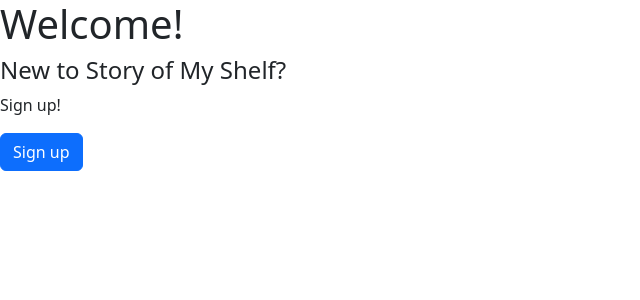
After one commit to tcobb16/story-of-my-shelf, a Flask app: page / in a window 1280 px wide. The commit adds this page. Shown: the top 300 px of the page, without its empty margins (0-640 px from the left). Run offline with Flask 2, Linux system fonts and the light colour scheme; some libraries are stand-ins or nearby versions.

Commit message:
added requirements.txt and initiated venv

```diff
--- a/app.py
+++ b/app.py
@@ -99,3 +99,17 @@
     """Handle logout of user."""
     flash(f"Goodbye!", "success")
     return redirect("/login")
+
+
+@app.route('/')
+def homepage():
+    """Show homepage:"""
+
+    # if g.user:
+    #     favorites = (Favorites.query.filter((Favorites.all())
+    #     print(favorites)
+
+    #     return render_template('home.html')
+
+    # else:
+    return render_template('gen-home.html')
--- a/templates/base.html
+++ b/templates/base.html
@@ -14,6 +14,7 @@
 </head>
 
 <body>
-
+    {% block content %}
+    {% endblock %}
 </body>
 </html>
--- /dev/null
+++ b/templates/gen-home.html
@@ -0,0 +1,9 @@
+{% extends 'base.html' %}
+{% block content %}
+  <div class="gen-home">
+    <h1>Welcome!</h1>
+    <h4>New to Story of My Shelf?</h4>
+    <p>Sign up!</p>
+    <a href="/signup" class="btn btn-primary">Sign up</a>
+  </div>
+{% endblock %}
```
Also changed, not shown: models.py (+21 -21 lines), requirements.txt (added, +36 -0 lines), 1 other file.
